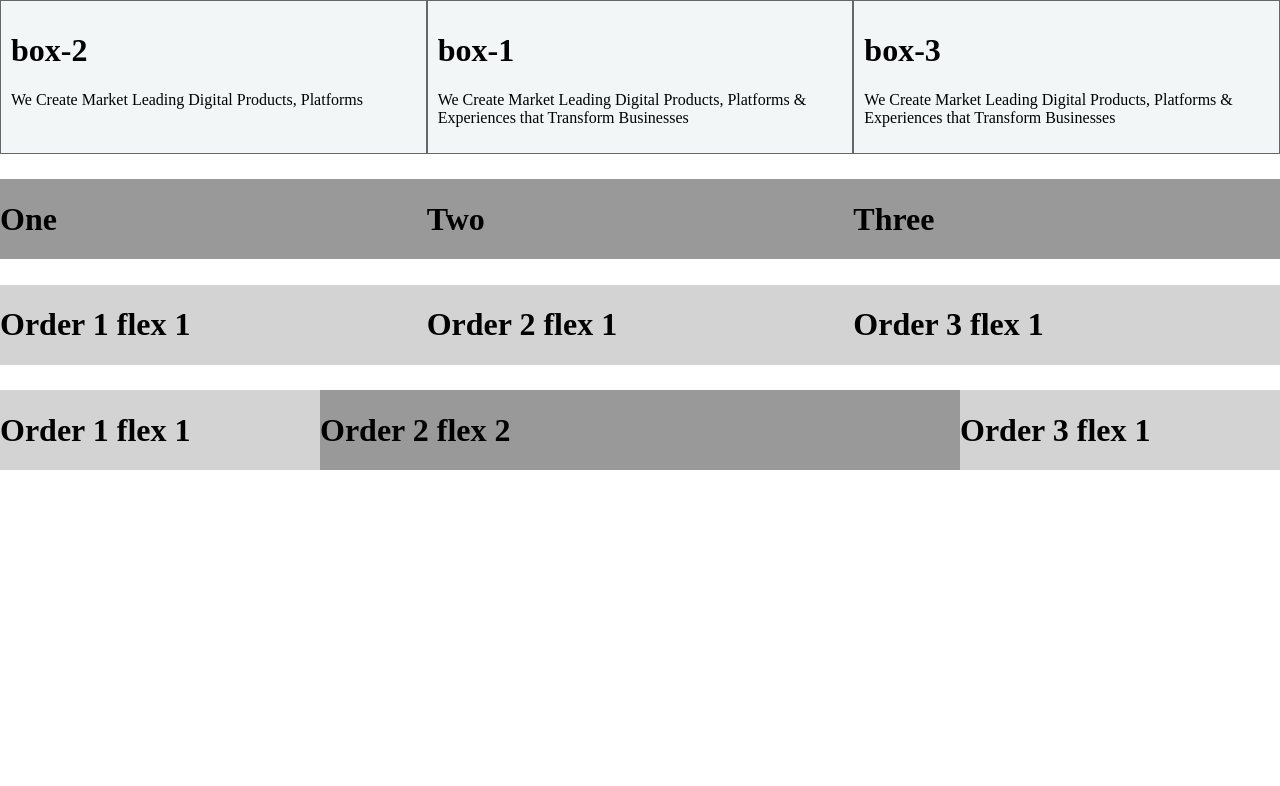
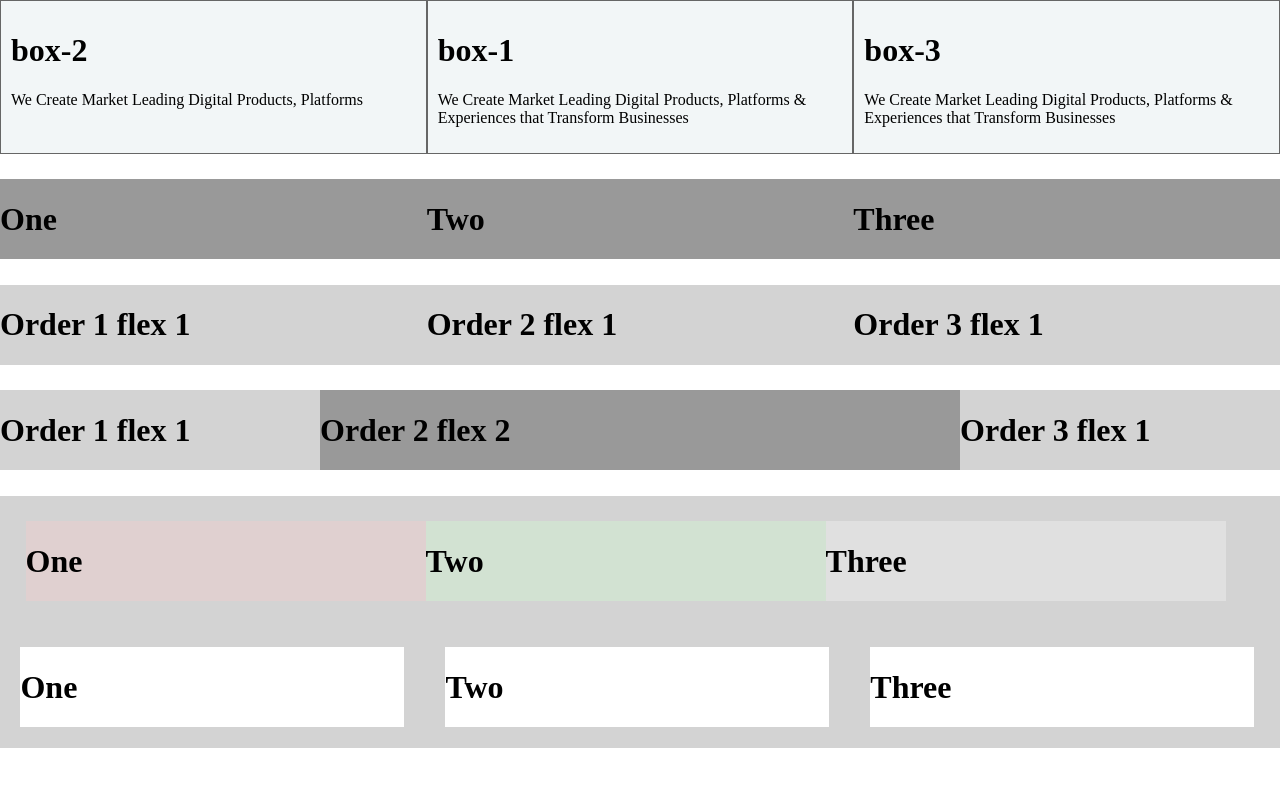
Before and after one commit to pranaysharma995/flexbox, a plain HTML site: page index.html in a window 1280 px wide. Drawn offline with Linux system fonts and the light colour scheme.

Commit message:
Flexbox shrink property

```diff
--- a/index.html
+++ b/index.html
@@ -88,6 +88,44 @@
             order: 3;
 
         }
+        .container-5{
+            float: left;
+            width: 100%;
+
+            clear: both;
+            background-color: #d3d3d3;
+        }
+        .container-5 div{
+            float: left;
+            width: 30%;
+            margin: 1.6%;
+            background-color: #fff;
+        }
+        .container-6{
+            display: flex;
+            background-color: #d3d3d3;
+            align-items:center;
+            padding: 2%;
+        }
+        .container-6 .one{
+            width: 400px;
+            order: 1;
+            background-color: #e0d0d0;
+            flex-shrink: 1;
+        }
+        .container-6 .two{
+            order: 2;
+            width: 400px;
+             background-color: #d2e2d2;
+            flex-shrink: 2;
+        }
+        .container-6 .three{
+            order: 3;
+            width: 400px;
+             background-color: #e0e0e0;
+            flex-shrink: 1;
+        }
+
     </style>
     </head>
 <body>
@@ -117,6 +155,20 @@
         <div class="three"><h1>Order 3 flex 1</h1></div>
     </div>
     <!-- closing of flex container container -4 -->
+        <!-- opening of flex container 6 with flex-shrink property -->
+    <div class="container-6">
+    <div class="one"><h1>One</h1></div>
+    <div class="two"><h1>Two</h1></div>
+    <div class="three"><h1>Three</h1></div>
+    </div>
+    <!-- opening of flex container 5 without flex-shrink property -->
+    <div class="container-5">
+    <div class="one"><h1>One</h1></div>
+    <div class="two"><h1>Two</h1></div>
+    <div class="three"><h1>Three</h1></div>
+    </div>
+
+
 
 </body>
 </html>
```
